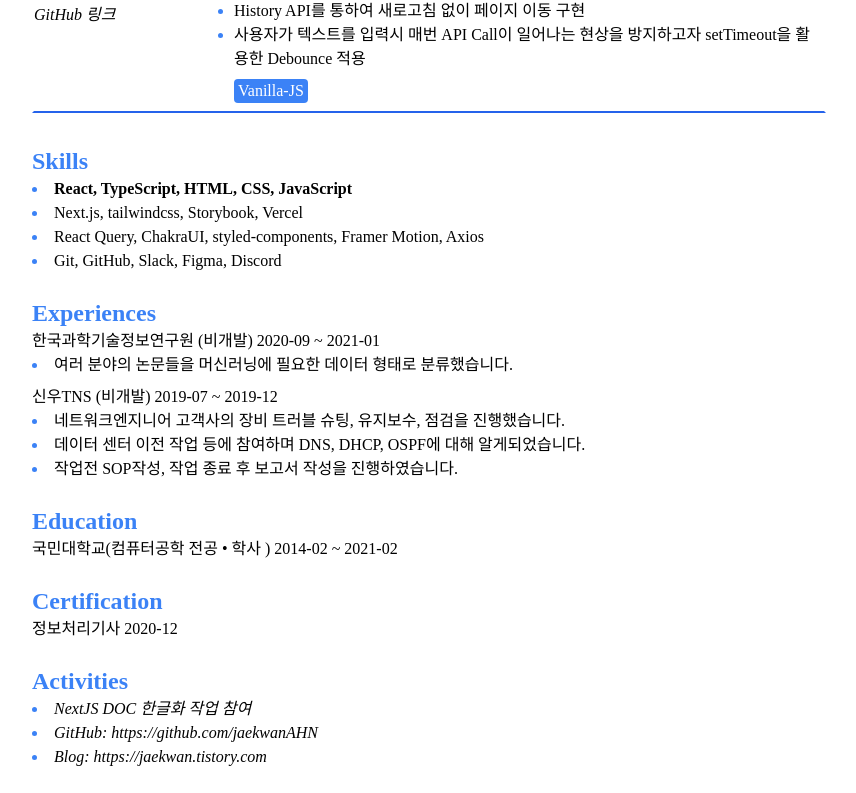
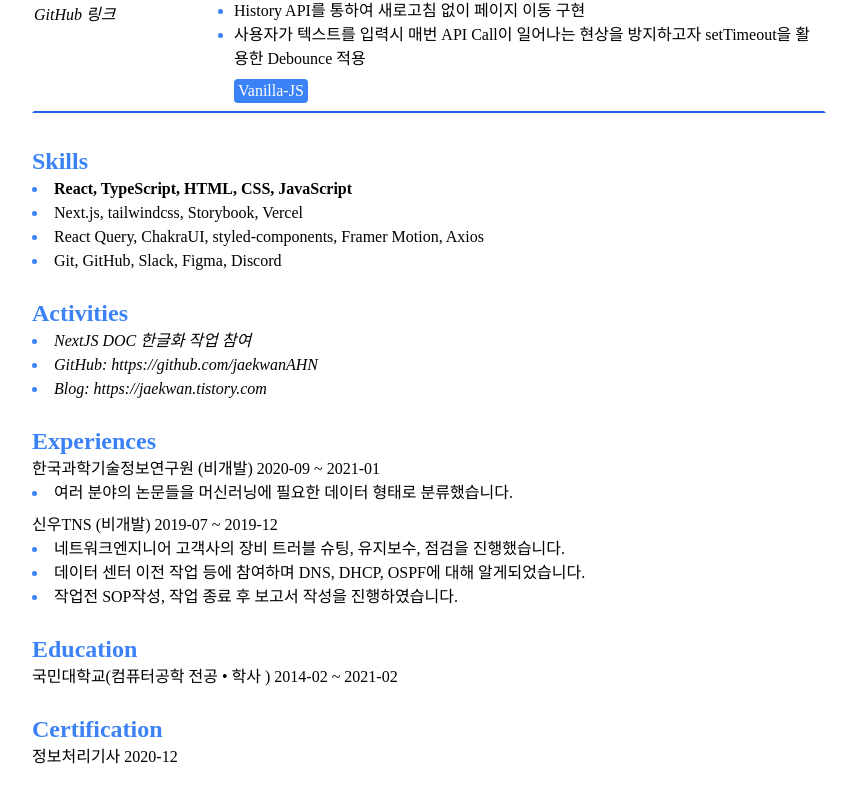
Before and after one commit to jaekwanAHN/resume, a Next.js app: page / in a window 1280 px wide. Shown: the part 1431-2224 px from the top of the page, without its empty margins (211-1067 px from the left). Built offline with nearby package versions, Linux system fonts and the light colour scheme.

Commit message:
Style: 활동란 위치 변경

```diff
--- a/src/pages/index.tsx
+++ b/src/pages/index.tsx
@@ -14,10 +14,10 @@ export default function Page() {
       <Header PersonalInformation={PersonalInformation} />
       <Projects projects={projects} />
       <Skills skills={PersonalInformation.skills} />
+      <Activities activities={PersonalInformation.activities} />
       <Experiences />
       <Education education={PersonalInformation.education} />
       <Certification certification={PersonalInformation.certification} />
-      <Activities activities={PersonalInformation.activities} />
     </main>
   );
 }
```
